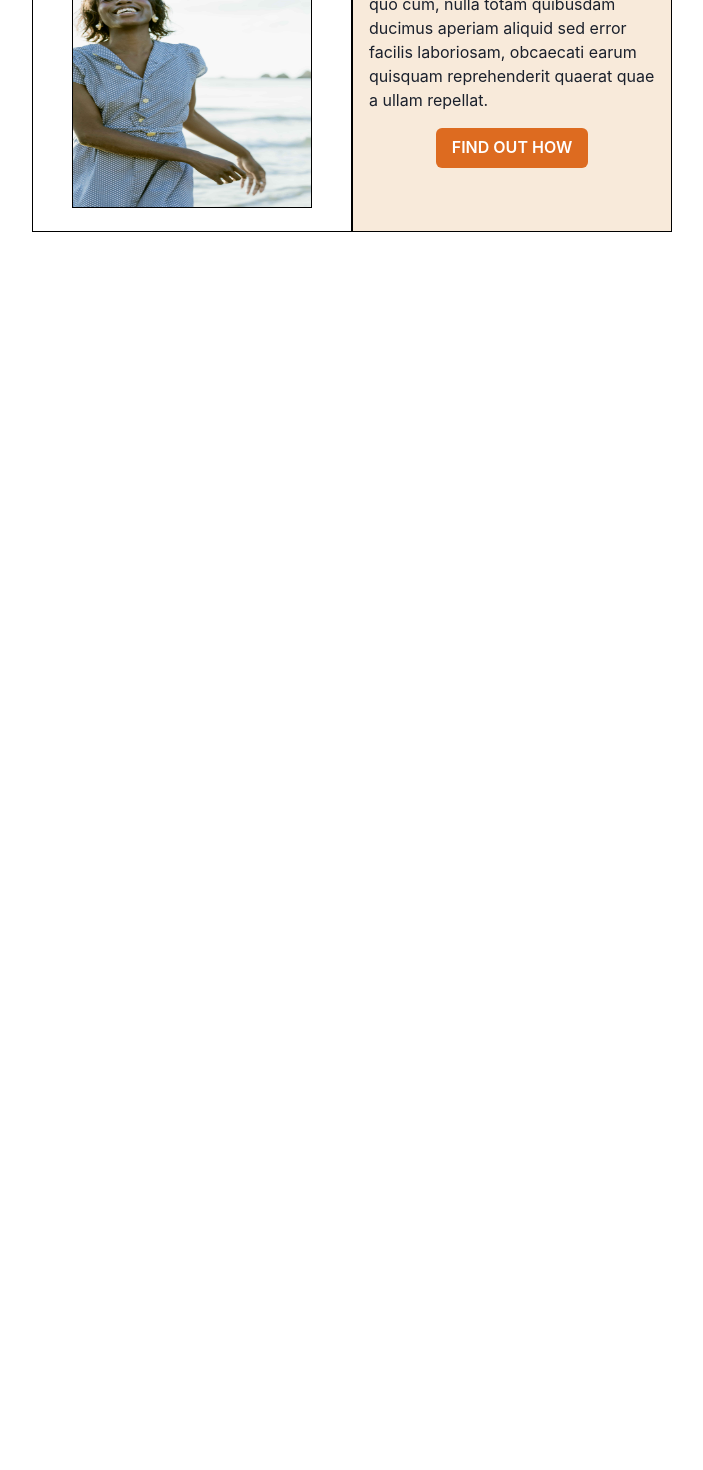
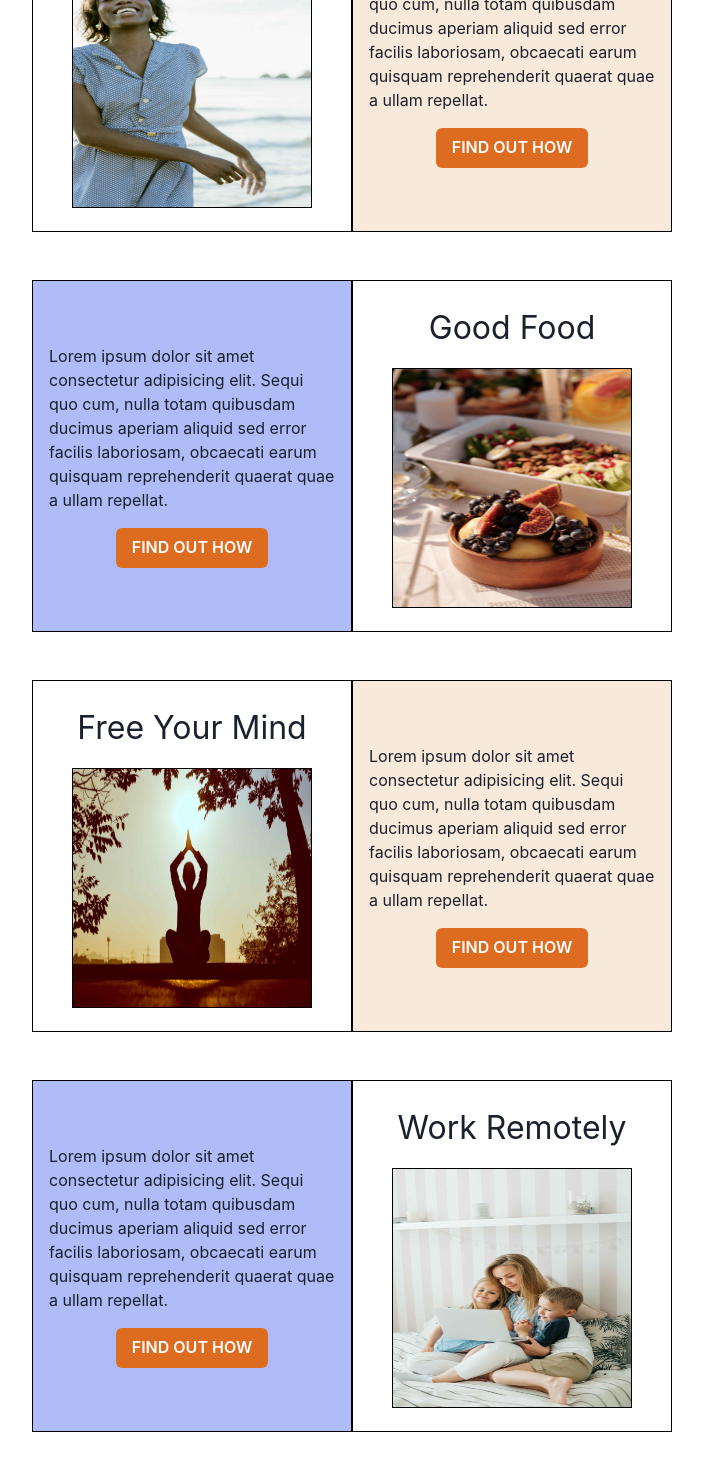
Before and after one commit to muratcan-yuksel/exampleTwo, a React (Vite) app: page / in a window 1280 px wide. Shown: the part 1322-2792 px from the top of the page, without its empty margins (288-991 px from the left). Before the commit the page ends 1554 px from the top, so only its background shows below. Built offline with nearby package versions, Linux system fonts and the light colour scheme.

Commit message:
added the rest of the services

```diff
--- a/src/components/Services.jsx
+++ b/src/components/Services.jsx
@@ -2,28 +2,85 @@ import React from "react";
 import "../styles/services.css";
 import happyPerson from "../assets/happyPerson.jpg";
 import { Button, ButtonGroup } from "@chakra-ui/react";
+import goodFood from "../assets/goodFood.jpg";
+import happyMeditation from "../assets/happyMeditation.jpg";
+import homeComfort from "../assets/homeComfort.jpg";
 
 const WaysToWork = () => {
   return (
     <div id="servicesComponentContainer">
       <h1 id="servicesTitle">----My Services----</h1>
       <div id="servicesContainer">
+        {/* service 1 */}
         <div className="service">
-          <div className="leftSide">
-            <h1 className="serviceTitle">Lorem ipsum</h1>
+          <div className="imgPart">
+            <h1 className="serviceTitle">Positive Life</h1>
             <div className="serviceImgContainer">
               <img className="serviceImage" src={happyPerson} alt="" />
             </div>
           </div>
-          <div className="rightSide">
+          <div className="textPart">
             <p className="servicePara">
               Lorem ipsum dolor sit amet consectetur adipisicing elit. Sequi quo
               cum, nulla totam quibusdam ducimus aperiam aliquid sed error
               facilis laboriosam, obcaecati earum quisquam reprehenderit quaerat
               quae a ullam repellat.
             </p>
-
             <Button colorScheme="orange">FIND OUT HOW</Button>
+          </div>
+        </div>
+        {/* service 2 */}
+        <div className="service">
+          <div className="textPart" id="bluePart">
+            <p className="servicePara">
+              Lorem ipsum dolor sit amet consectetur adipisicing elit. Sequi quo
+              cum, nulla totam quibusdam ducimus aperiam aliquid sed error
+              facilis laboriosam, obcaecati earum quisquam reprehenderit quaerat
+              quae a ullam repellat.
+            </p>
+            <Button colorScheme="orange">FIND OUT HOW</Button>
+          </div>
+          <div className="imgPart">
+            <h1 className="serviceTitle">Good Food</h1>
+            <div className="serviceImgContainer">
+              <img className="serviceImage" src={goodFood} alt="" />
+            </div>
+          </div>
+        </div>
+        {/* service 3 */}
+        <div className="service">
+          <div className="imgPart">
+            <h1 className="serviceTitle">Free Your Mind</h1>
+            <div className="serviceImgContainer">
+              <img className="serviceImage" src={happyMeditation} alt="" />
+            </div>
+          </div>
+          <div className="textPart">
+            <p className="servicePara">
+              Lorem ipsum dolor sit amet consectetur adipisicing elit. Sequi quo
+              cum, nulla totam quibusdam ducimus aperiam aliquid sed error
+              facilis laboriosam, obcaecati earum quisquam reprehenderit quaerat
+              quae a ullam repellat.
+            </p>
+            <Button colorScheme="orange">FIND OUT HOW</Button>
+          </div>
+        </div>
+        {/* service 4 */}
+        <div className="service">
+          <div className="textPart" id="bluePart">
+            <p className="servicePara">
+              Lorem ipsum dolor sit amet consectetur adipisicing elit. Sequi quo
+              cum, nulla totam quibusdam ducimus aperiam aliquid sed error
+              facilis laboriosam, obcaecati earum quisquam reprehenderit quaerat
+              quae a ullam repellat.
+            </p>
+            <Button colorScheme="orange">FIND OUT HOW</Button>
+          </div>
+          <div className="imgPart">
+            <h1 className="serviceTitle">Work Remotely</h1>
+            <div className="serviceImgContainer">
+              <img className="serviceImage" src={homeComfort} alt="" />
+            </div>
           </div>
         </div>
       </div>
--- a/src/styles/services.css
+++ b/src/styles/services.css
@@ -19,8 +19,9 @@
   justify-content: center;
   align-items: center;
   flex-wrap: wrap;
+  margin-bottom: 3em;
 }
-.leftSide {
+.imgPart {
   border: 1px solid black;
   height: 22em;
   width: 20em;
@@ -44,7 +45,7 @@
   margin-bottom: 0.5em;
   font-size: 2em;
 }
-.rightSide {
+.textPart {
   /* min-height: 20em; */
   height: 22em;
   width: 20em;
@@ -63,3 +64,6 @@
 .servicePara {
   margin-bottom: 1em;
 }
+#bluePart {
+  background-color: rgb(175, 188, 247);
+}
```
